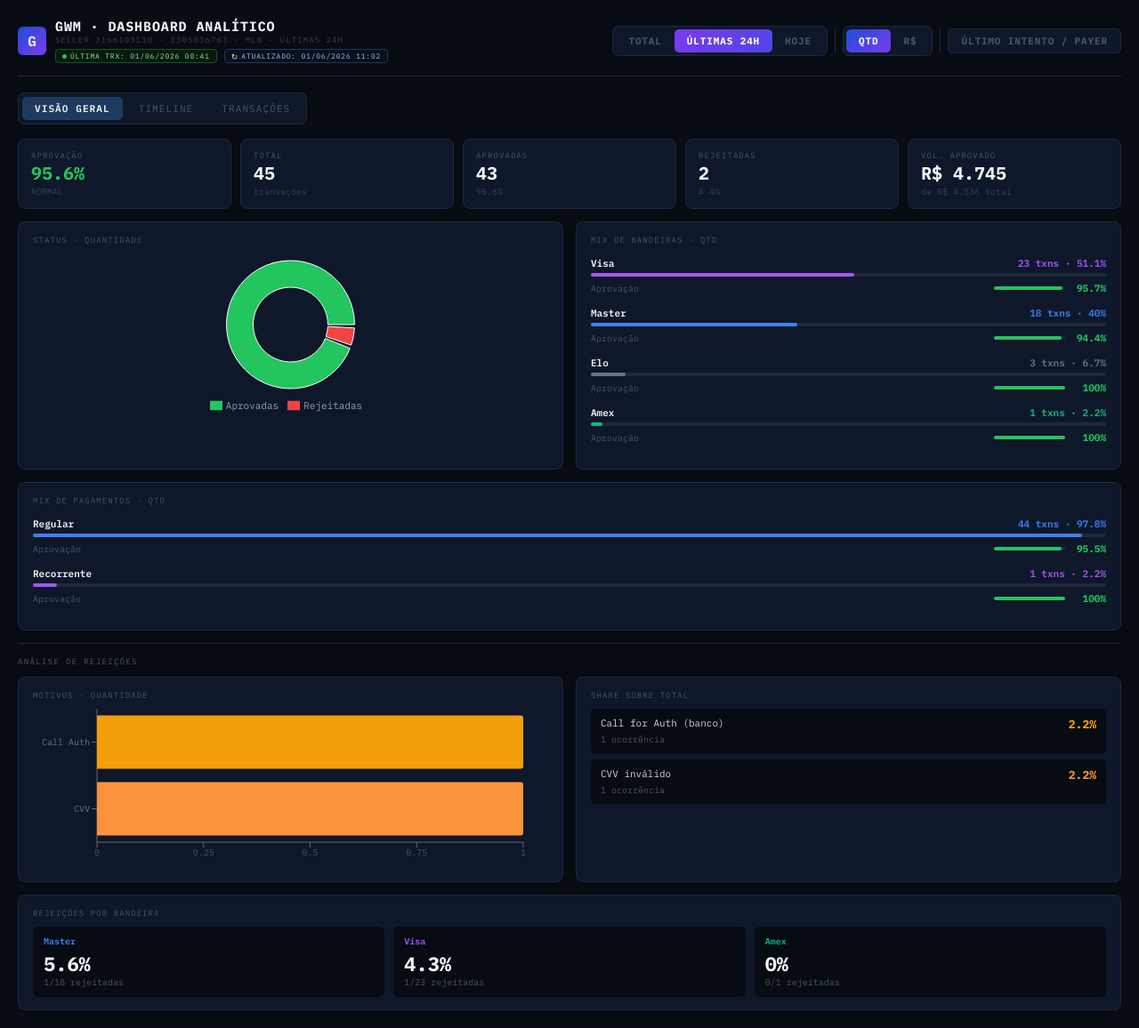
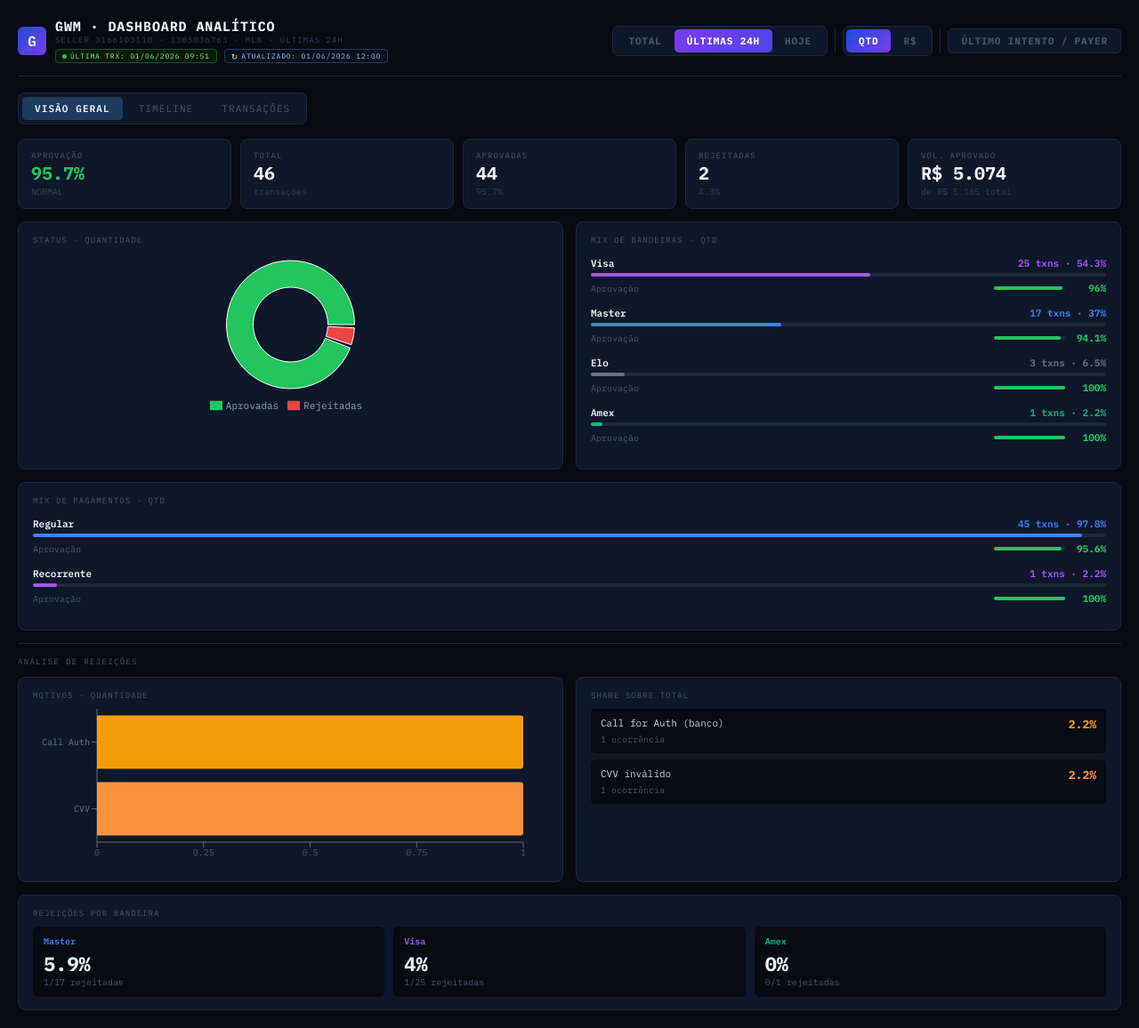
Before and after one commit to lucasmartinelli-code/gwm-dashboard, a React (Create React App) app: page / in a window 1280 px wide. Shown: the whole page at 89% size. Built offline with nearby package versions, Linux system fonts and the light colour scheme.

Commit message:
data: auto-update NRT 2026-06-01 12:00

```diff
--- a/src/GWMDashboard.jsx
+++ b/src/GWMDashboard.jsx
@@ -2,6 +2,9 @@ import { useState, useMemo } from "react";
 import { BarChart, Bar, XAxis, YAxis, Tooltip, ResponsiveContainer, Cell, PieChart, Pie, Legend, ComposedChart, Line } from "recharts";
 
 const RAW = [
+  { id:"161166916803", payerId:"1751090925", collectorId:"3166103110", date:"01/06/2026 09:51", status:"approved", detail:"accredited", amount:35, method:"visa", op:"regular_payment" },
+  { id:"161957509798", payerId:"1535800004", collectorId:"3166103110", date:"01/06/2026 09:43", status:"approved", detail:"accredited", amount:350, method:"visa", op:"regular_payment" },
+  { id:"161161584049", payerId:"1781123011", collectorId:"3166103110", date:"01/06/2026 09:29", status:"approved", detail:"accredited", amount:35, method:"visa", op:"regular_payment" },
   { id:"161155733305", payerId:"1527509448", collectorId:"3166103110", date:"01/06/2026 08:41", status:"approved", detail:"accredited", amount:350, method:"master", op:"regular_payment" },
   { id:"161945326244", payerId:"1635896940", collectorId:"3166103110", date:"01/06/2026 07:59", status:"approved", detail:"accredited", amount:35, method:"visa", op:"regular_payment" },
   { id:"161150608883", payerId:"1852972992", collectorId:"3166103110", date:"01/06/2026 07:54", status:"approved", detail:"accredited", amount:35, method:"visa", op:"regular_payment" },
@@ -313,7 +316,7 @@ const RAW = [
 ];
 
 const COLLECTOR_ID = "3166103110";
-const LAST_UPDATED = "01/06/2026 11:02";
+const LAST_UPDATED = "01/06/2026 12:00";
 const LAST_TRX     = RAW.length > 0 ? RAW[0].date : "-";
 const METHOD_COLORS = { master:"#3b82f6", visa:"#a855f7", amex:"#10b981" };
 const STATUS_COLORS = { approved:"#22c55e", rejected:"#ef4444", refunded:"#f59e0b" };
```
